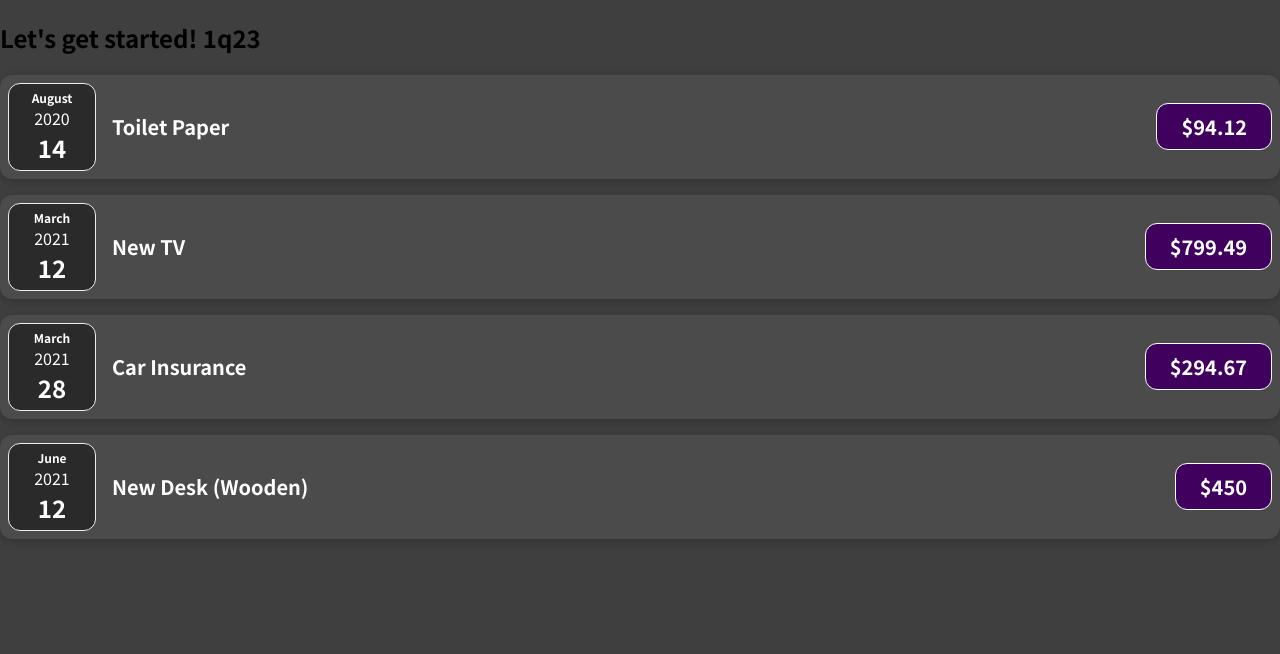
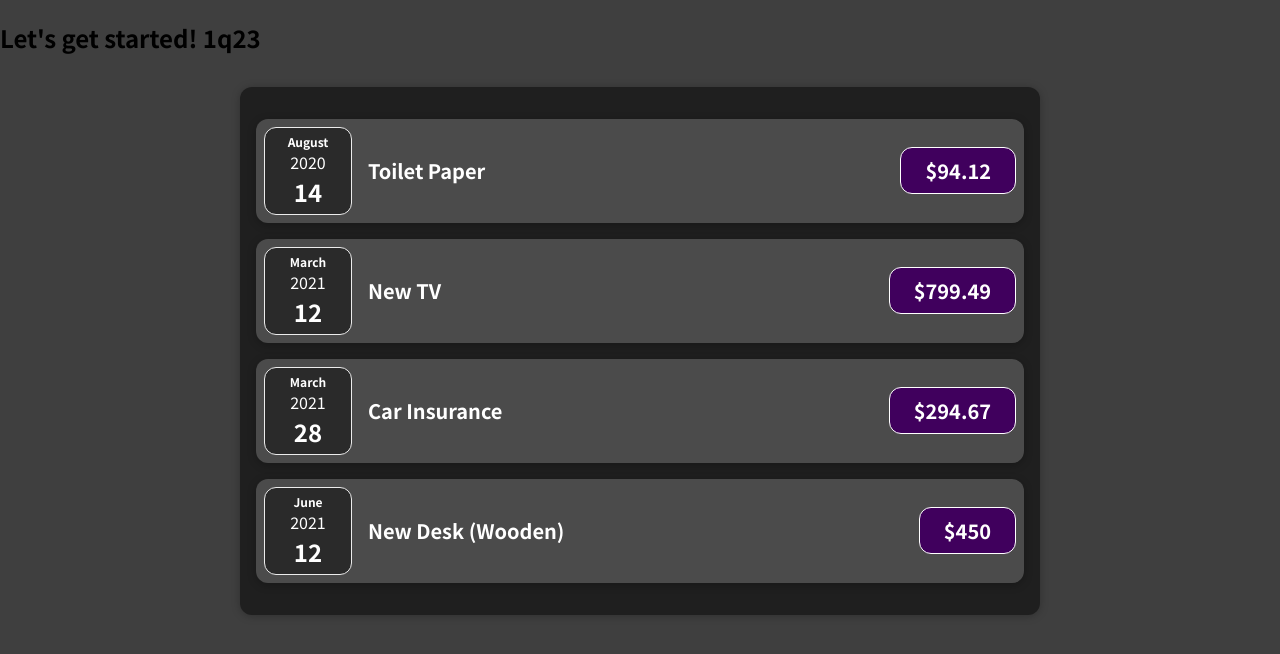
Before and after one commit to IvanSetiawan2001/react-guide-complete, a JavaScript app: page / in a window 1280 px wide. Shown: the top 654 px of the page. Built offline with nearby package versions, Linux system fonts and the light colour scheme.

Commit message:
small fix

```diff
--- a/src/components/Expenses.js
+++ b/src/components/Expenses.js
@@ -1,8 +1,9 @@
 import ExpenseItem from "./ExpenseItem";
+import "./Expenses.css";
 
 function Expenses(expenses) {
   return (
-    <div className="expenses">
+    <div class="expenses">
       <ExpenseItem
         title={expenses.props[0].title}
         amount={expenses.props[0].amount}
```
Also changed, not shown: 1 other file (tests, documents, lock files or other folders).
